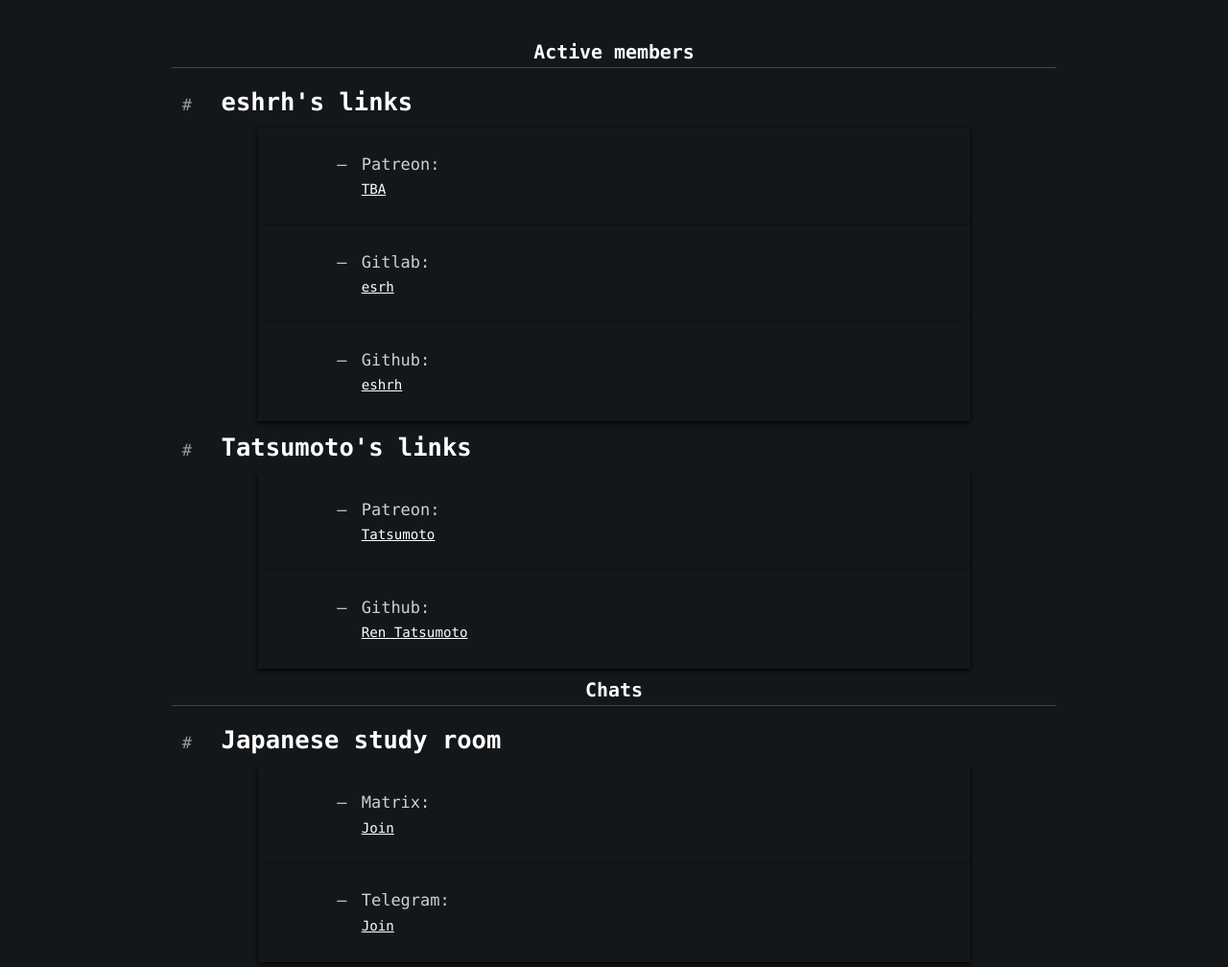
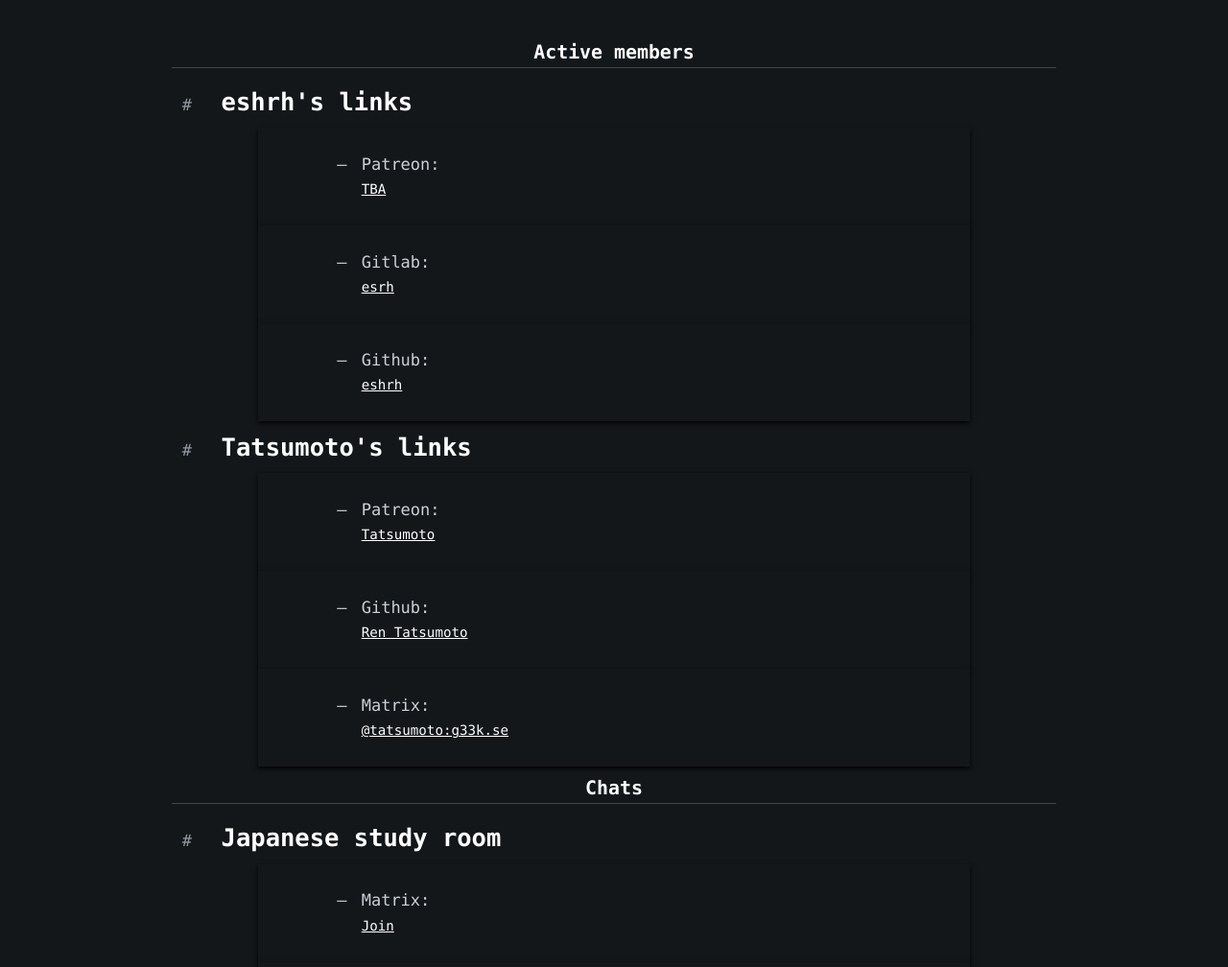
Before and after one commit to Ajatt-Tools/ajatt-tools.github.io, a plain HTML site: page contact.html in a window 1280 px wide. Shown: the part 61-1069 px from the top of the page at 96% size. Drawn offline with Linux system fonts and the light colour scheme.

Commit message:
add tatsumoto's matrix

```diff
--- a/contact.html
+++ b/contact.html
@@ -101,6 +101,19 @@
 		</ul>
 	    </div>
 	</div>
+
+	<div class="modal__content">
+	    <div class="textsection">
+		<ul class="section__content">
+		    <li>Matrix:</li>
+		    <lino>
+		    <small>
+			    <a href="https://matrix.to/#/@tatsumoto:g33k.se">@tatsumoto:g33k.se</a>
+		    </small>
+		    </lino>
+		</ul>
+	    </div>
+	</div>
 </div>
 
 <h2 class="hhr">Chats</h2>
```
